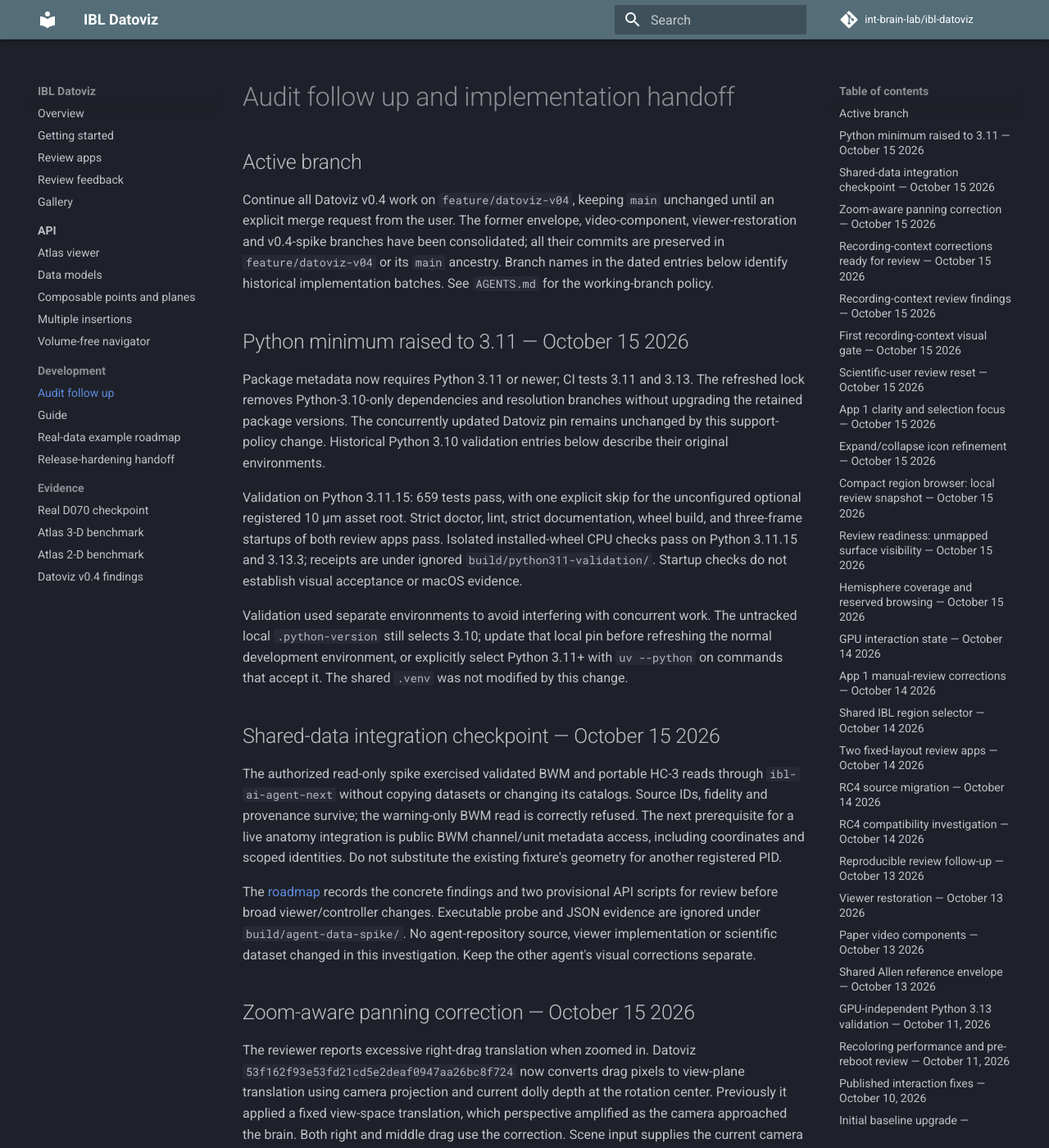
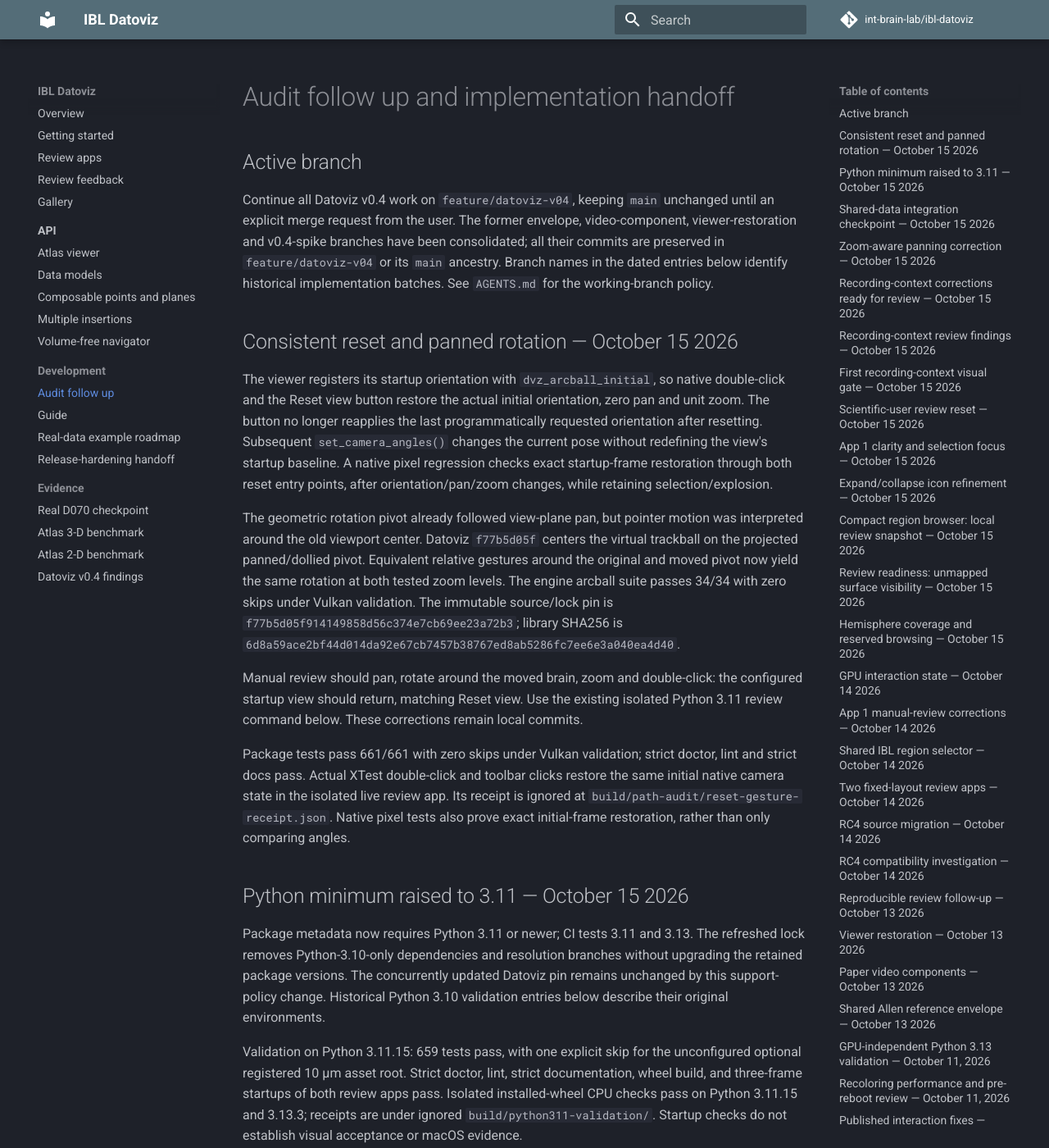
Before and after one commit to int-brain-lab/ibl-datoviz, an MkDocs documentation site: the page built from docs/NEXT_STEPS.md, in a window 1280 px wide and 1400 px high. Shown: the whole window at 82% size. Built offline with MkDocs 1.6.1 and Material for MkDocs 9.7.7, drawn with Linux system fonts in a browser that asks for light colours; comment, search, counter and statistics services are not loaded.

Commit message:
fix: restore the startup view and adopt panned trackball gestures

```diff
--- a/docs/NEXT_STEPS.md
+++ b/docs/NEXT_STEPS.md
@@ -8,6 +8,35 @@
 all their commits are preserved in `feature/datoviz-v04` or its `main` ancestry.
 Branch names in the dated entries below identify historical implementation batches.
 See `AGENTS.md` for the working-branch policy.
+
+## Consistent reset and panned rotation — October 15 2026
+
+The viewer registers its startup orientation with `dvz_arcball_initial`, so native
+double-click and the Reset view button restore the actual initial orientation,
+zero pan and unit zoom. The button no longer reapplies the last programmatically
+requested orientation after resetting. Subsequent `set_camera_angles()` changes
+the current pose without redefining the view's startup baseline. A native pixel
+regression checks exact startup-frame restoration through both reset entry
+points, after orientation/pan/zoom changes, while retaining selection/explosion.
+
+The geometric rotation pivot already followed view-plane pan, but pointer motion
+was interpreted around the old viewport center. Datoviz `f77b5d05f` centers the
+virtual trackball on the projected panned/dollied pivot. Equivalent relative
+gestures around the original and moved pivot now yield the same rotation at both
+tested zoom levels. The engine arcball suite passes 34/34 with zero skips under
+Vulkan validation. The immutable source/lock pin is
+`f77b5d05f914149858d56c374e7cb69ee23a72b3`; library SHA256 is
+`6d8a59ace2bf44d014da92e67cb7457b38767ed8ab5286fc7ee6e3a040ea4d40`.
+
+Manual review should pan, rotate around the moved brain, zoom and double-click:
+the configured startup view should return, matching Reset view. Use the existing
+isolated Python 3.11 review command below. These corrections remain local commits.
+
+Package tests pass 661/661 with zero skips under Vulkan validation; strict doctor,
+lint and strict docs pass. Actual XTest double-click and toolbar clicks restore
+the same initial native camera state in the isolated live review app. Its receipt
+is ignored at `build/path-audit/reset-gesture-receipt.json`. Native pixel tests
+also prove exact initial-frame restoration, rather than only comparing angles.
 
 ## Python minimum raised to 3.11 — October 15 2026
 
--- a/pyproject.toml
+++ b/pyproject.toml
@@ -31,7 +31,7 @@
 [tool.uv.sources]
 # Immutable revisions define this unreleased source snapshot. Adjacent source
 # checkouts may override them only through an explicit PYTHONPATH development command.
-datoviz = { git = "https://github.com/datoviz/datoviz.git", rev = "53f162f93e53fd21cd5e2deaf0947aa26bc8f724" }
+datoviz = { git = "https://github.com/datoviz/datoviz.git", rev = "f77b5d05f914149858d56c374e7cb69ee23a72b3" }
 ibl-anatomy = { git = "https://github.com/int-brain-lab/ibl-anatomy.git", rev = "6498a830e9b078ff4fc4cb06e39436d0fc68aa48" }
 
 [dependency-groups]
```
Also changed, not shown: docs/REVIEW_FEEDBACK.md (+2 -0 lines), 4 other files.
